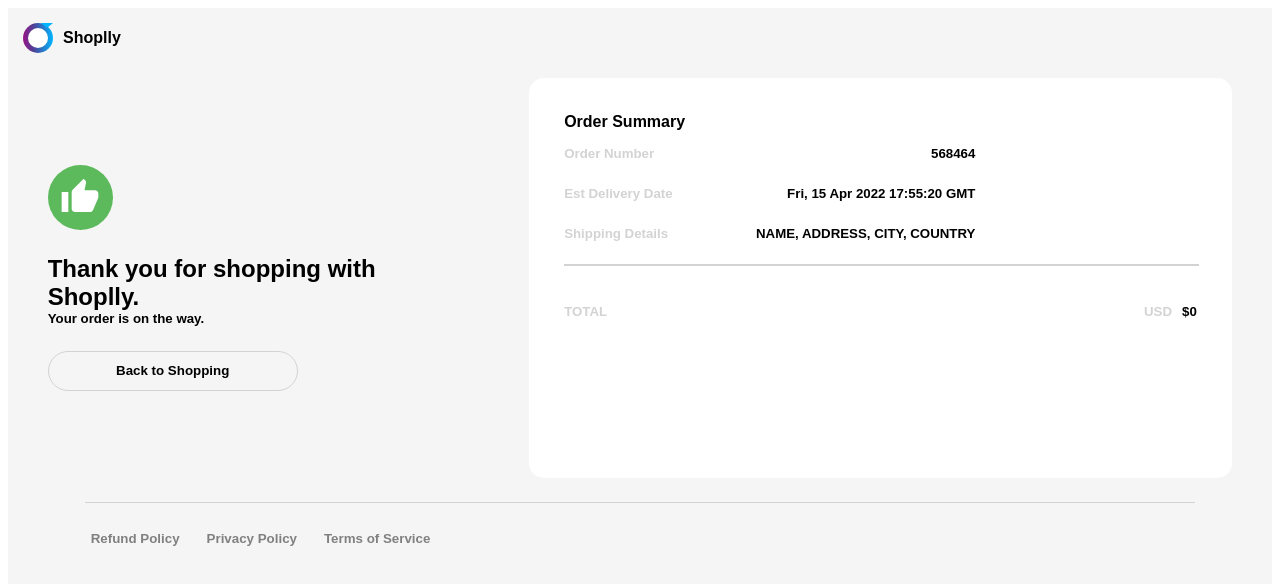
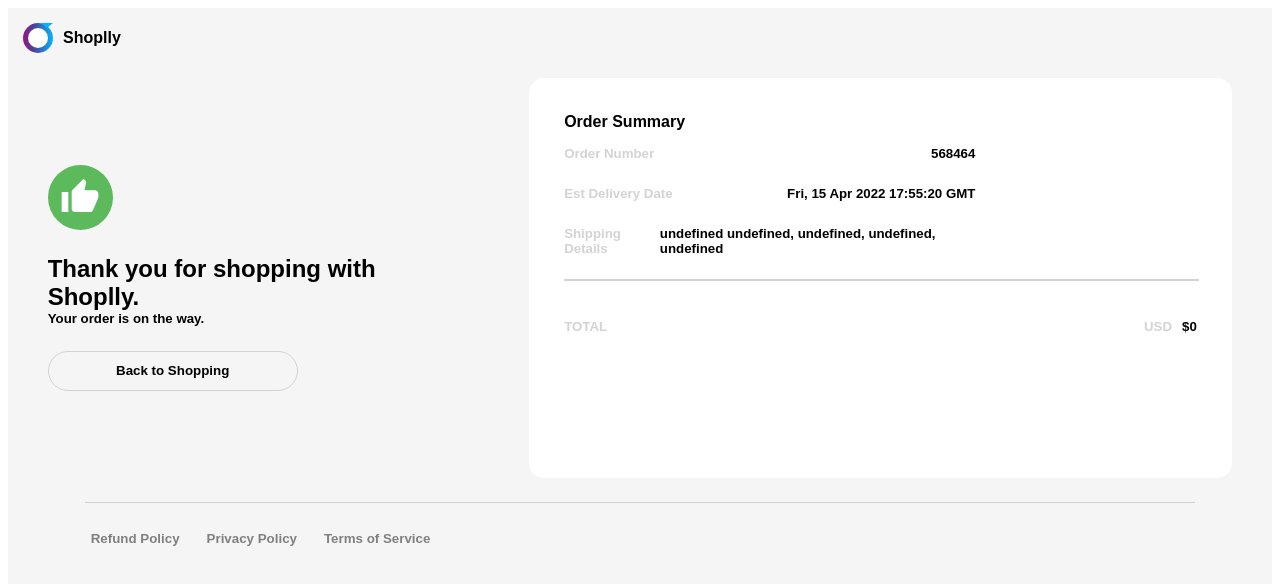
Before and after one commit to KirubelEnyew/sampleCommerceSite, a React (Create React App) app: page /summary in a window 1280 px wide. Shown: the top 584 px of the page. Built offline with nearby package versions, Linux system fonts and the light colour scheme.

Commit message:
feat - added check out form value, and context

```diff
--- a/src/App.tsx
+++ b/src/App.tsx
@@ -6,8 +6,9 @@ import { Product } from './Shared/products';
 
 function App() {
   const [cartData, setCartData] = useState<Array<Product>>([])
+  const [formData, setFormData] = useState({ email: '', firstName: '', lastName: '', address1: '', address2: '', city: '', country: '', zip: '' })
   return (
-    <CartContext.Provider value={{ cartData, setCartData }}>
+    <CartContext.Provider value={{ cartData, setCartData, setFormData, formData }}>
       <BrowserRouter>
         <RouteComponent />
       </BrowserRouter>
--- a/src/Components/Order/Checkout.tsx
+++ b/src/Components/Order/Checkout.tsx
@@ -5,16 +5,19 @@ import CartContext, { CartObject } from '../../Shared/CartContext'
 import './styles.css'
 const Checkout = () => {
     const navigate = useNavigate()
+    const { cartData, setFormData } = useContext(CartContext)
+    const [orderData, setOrderData] = useState({ email: '', firstName: '', lastName: '', address1: '', address2: '', city: '', country: '', zip: '' })
+    const [totalPrice, setTotalPrice] = useState(0)
+
     const handleSubmit = (e: React.FormEvent<HTMLFormElement>) => {
         e.preventDefault()
+        setFormData(orderData)
         navigate('/summary')
     }
-    const { cartData } = useContext(CartContext)
     const cartEmpty = () => {
         if (!cartData.length)
             navigate('/')
     }
-    const [totalPrice, setTotalPrice] = useState(0)
     const handlePrice = () => {
         let price = 0
         cartData.forEach((cartItem: CartObject) => {
@@ -46,6 +49,7 @@ const Checkout = () => {
                         <h5>Contact Information</h5>
                         <input
                             // required
+                            onChange={(e) => setOrderData({ ...orderData, email: e.target.value })}
                             className='order-input'
                             placeholder='Email or Phone Number'
                         />
@@ -53,12 +57,14 @@ const Checkout = () => {
                         <div style={{ display: 'flex', flexDirection: 'row', gap: '5%' }}>
                             <input
                                 // required
+                                onChange={(e) => setOrderData({ ...orderData, firstName: e.target.value })}
                                 style={{ width: '50%' }}
                                 className='order-input'
                                 placeholder='First Name'
                             />
                             <input
                                 // required
+                                onChange={(e) => setOrderData({ ...orderData, lastName: e.target.value })}
                                 style={{ width: '50%' }}
                                 className='order-input'
                                 placeholder='Last Name'
@@ -66,24 +72,29 @@ const Checkout = () => {
                         </div>
                         <input
                             // required
+                            onChange={(e) => setOrderData({ ...orderData, address1: e.target.value })}
                             className='order-input'
                             placeholder='Address Line 1' />
                         <input
                             // required
+                            onChange={(e) => setOrderData({ ...orderData, address2: e.target.value })}
                             className='order-input'
                             placeholder='Address Line 2' />
                         <input
                             // required
+                            onChange={(e) => setOrderData({ ...orderData, city: e.target.value })}
                             className='order-input'
                             placeholder='City/Town' />
                         <div style={{ display: 'flex', flexDirection: 'row', gap: '5%' }}>
                             <input
                                 // required
+                                onChange={(e) => setOrderData({ ...orderData, country: e.target.value })}
                                 style={{ width: '50%' }}
                                 className='order-input'
                                 placeholder='Country' type='select' />
                             <input
                                 // required
+                                onChange={(e) => setOrderData({ ...orderData, zip: e.target.value })}
                                 style={{ width: '50%' }}
                                 className='order-input'
                                 placeholder='Postal/Zip' />
--- a/src/Components/Order/OrderSummary.tsx
+++ b/src/Components/Order/OrderSummary.tsx
@@ -4,7 +4,7 @@ import { Link } from 'react-router-dom'
 import CartContext, { CartObject } from '../../Shared/CartContext'
 
 const OrderSummary = () => {
-    const { cartData, setCartData } = useContext(CartContext)
+    const { cartData, setCartData, formData, setFormData } = useContext(CartContext)
     const [totalPrice, setTotalPrice] = useState(0)
     const handlePrice = () => {
         let price = 0
@@ -17,6 +17,7 @@ const OrderSummary = () => {
         handlePrice()
         return () => {
             setCartData([])
+            setFormData({})
         }
     }, [])
     return (
@@ -64,7 +65,7 @@ const OrderSummary = () => {
                         </div>
                         <div style={{ display: 'flex', justifyContent: 'space-between' }}>
                             <h5 style={{ color: 'lightgrey' }}>Shipping Details</h5>
-                            <h5>{`NAME, ADDRESS, CITY, COUNTRY`}</h5>
+                            <h5>{`${formData.firstName} ${formData.lastName}, ${formData.address1}, ${formData.city}, ${formData.country}`}</h5>
                         </div>
                     </div>
                     <hr style={{ width: '100%' }} color='lightgrey' />
--- a/src/Shared/CartContext.ts
+++ b/src/Shared/CartContext.ts
@@ -12,6 +12,8 @@ export interface CartObject {
 }
 
 const CartContext: React.Context<Array<CartObject> | any> = createContext({
+    fontData: {},
+    setFormData: () => { },
     cartData: [],
     setCartData: () => []
 })
```
